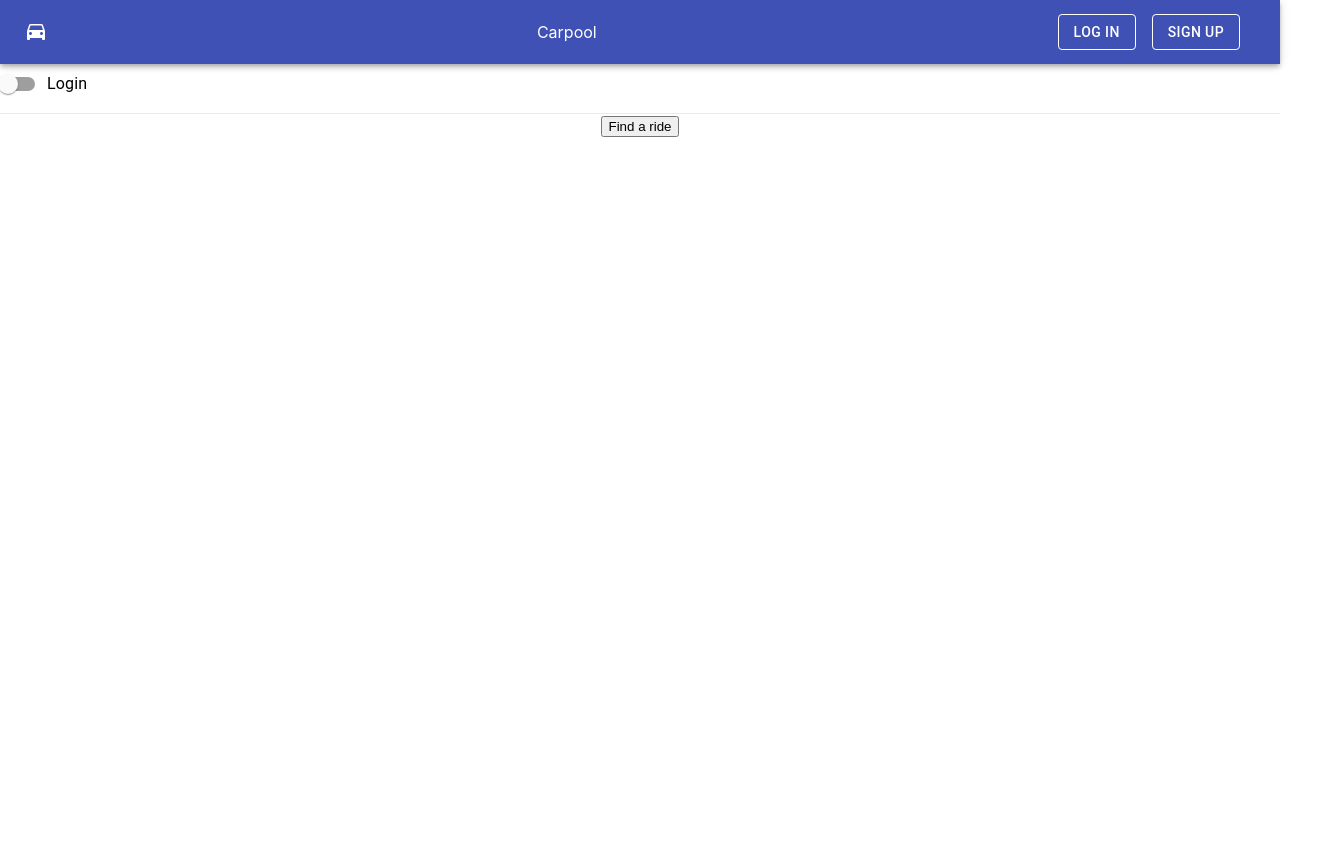
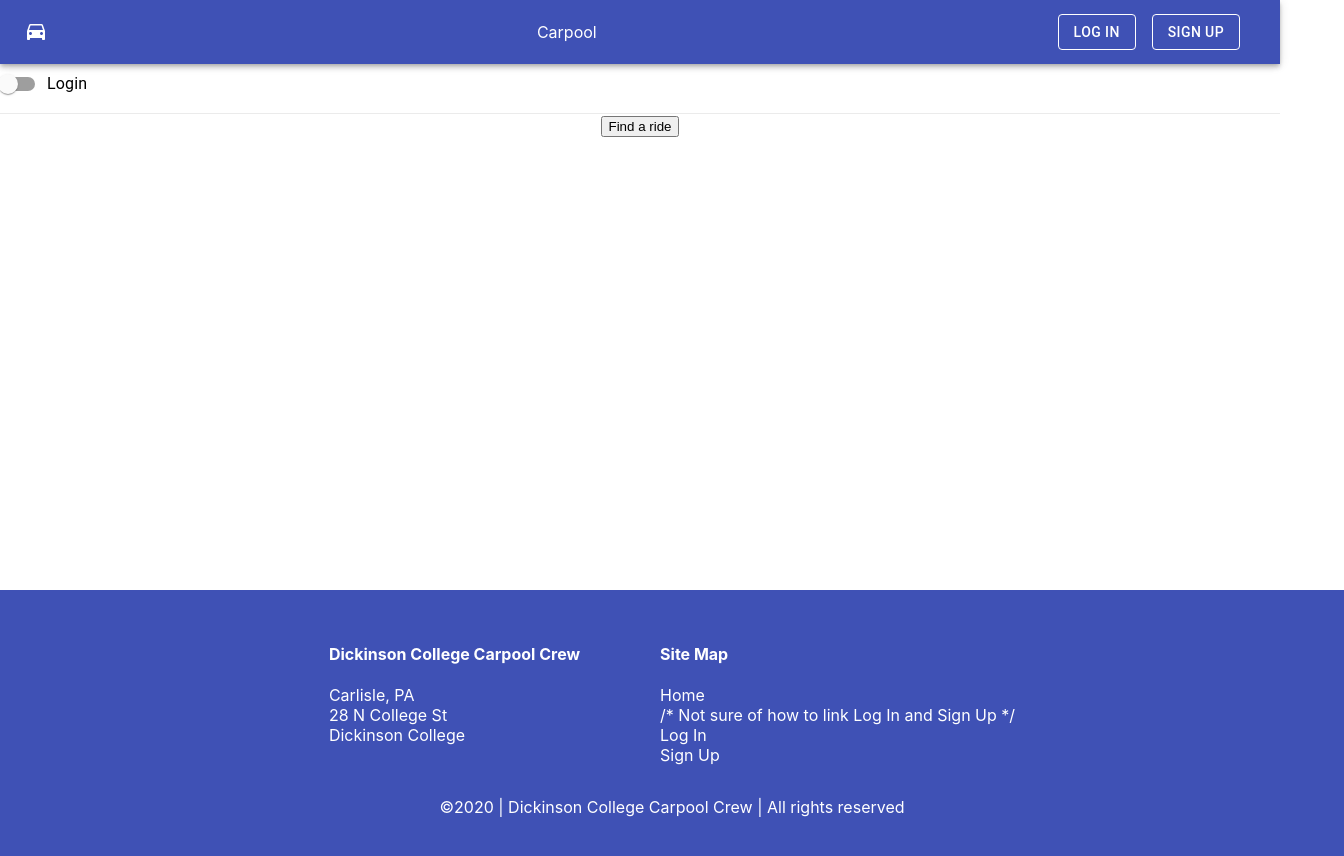
Before and after one commit to sorkinl/Carpool-dickinson, a React (Create React App) app: page / in a window 1280 px wide. Shown: the top 856 px of the page, 1344 px wide, since content can reach past the window. Built offline with nearby package versions, Linux system fonts and the light colour scheme.

Commit message:
Footer added

```diff
--- a/src/App.css
+++ b/src/App.css
@@ -1,6 +1,12 @@
 .App {
-  text-align: center;
-  height: 100vh;
-  width:100%;
-  padding-top: 65px;
+    text-align: center;
+    height: 100vh;
+    width:100%;
+    padding-top: 65px;
+    display: flex;
+    flex-direction: column;
 }
+
+.content-wrapper {
+    flex:1;
+}
--- a/src/App.js
+++ b/src/App.js
@@ -23,7 +23,7 @@ function App() {
 
   return (
     <div className="App">
-
+    <div className="content-wrapper">
         <Router>
           <div>
         <NavBar/>
@@ -43,8 +43,9 @@ function App() {
           </Switch>
             </div>
         </Router>
+      </div>
 
-      <Footer />
+      <Footer/>
     </div>
 
   );
--- /dev/null
+++ b/src/components/Footer/Footer.css
@@ -0,0 +1,31 @@
+.footer-main {
+    background-color: #3F51B5;
+    color: #FFF;
+    padding: 2em;
+    width: 100%;
+}
+
+.footer-row {
+    display: flex;
+    flex-direction: row;
+    justify-content: center;
+
+}
+
+.footer-col {
+    text-align: left;
+}
+
+.footer-spacing {
+    width: 80px;
+}
+
+.footer-list {
+    list-style-type: none;
+    padding-left: 0px;
+}
+
+.footer-list a {
+    color: #FFFFFF;
+    text-decoration: none;
+}
--- a/src/components/Footer/Footer.js
+++ b/src/components/Footer/Footer.js
@@ -1,29 +1,65 @@
 import React from 'react';
 import { makeStyles } from '@material-ui/core/styles';
+import "./Footer.css"
 
 import { AppBar,Toolbar } from '@material-ui/core';
 
-const useStyles = makeStyles((theme) => ({
+/* New attempt at footer code */
+const Footer = () => {
+  return(
+      <div className="footer-main">
+        <div className="footer-container">
+          <div className="footer-row">
+            <div className="footer-col">
+              <h4> Dickinson College Carpool Crew </h4>
+              <ul className="footer-list">
+                <li> Carlisle, PA </li>
+                <li> 28 N College St </li>
+                <li> Dickinson College </li>
+              </ul>
+            </div>
+            <span className="footer-spacing"></span>
+            <div className="footer-col">
+              <h4> Site Map </h4>
+              <ul className="footer-list">
+                <li><a href="../App.js"> Home </a></li>
+                /* Not sure of how to link Log In and Sign Up */
+                <li> Log In </li>
+                <li> Sign Up </li>
+              </ul>
+            </div>
+          </div>
+          <div className="footer-row">
+            <p> &copy;{new Date().getFullYear()} | Dickinson College Carpool Crew | All rights reserved</p>
+          </div>
+        </div>
+      </div>
+    )
+}
+export default Footer;
+
+
+/* Previous attempt at footer code */
+/* const useStyles = makeStyles((theme) => ({
     footer: {
         top: 'auto',
         height:20,
         bottom: 0,
         position:"relative"
       },
-}));
+})); */
 
-export default function MenuAppBar() {
+
+/* export default function MenuAppBar() {
     const classes = useStyles();
-
   return (
     <div>
-
-      {/* <AppBar classes = {{root:classes.footer}}>
+      { <AppBar classes = {{root:classes.footer}}>
           <Toolbar>
               dasdas
           </Toolbar>
 
-      </AppBar> */}
+      </AppBar> }
     </div>
   );
-}
+} */
```
Also changed, not shown: package.json (line endings or trailing spaces), 2 other files (tests, documents, lock files or other folders). Lines whose indentation alone changed are shown as unchanged.
